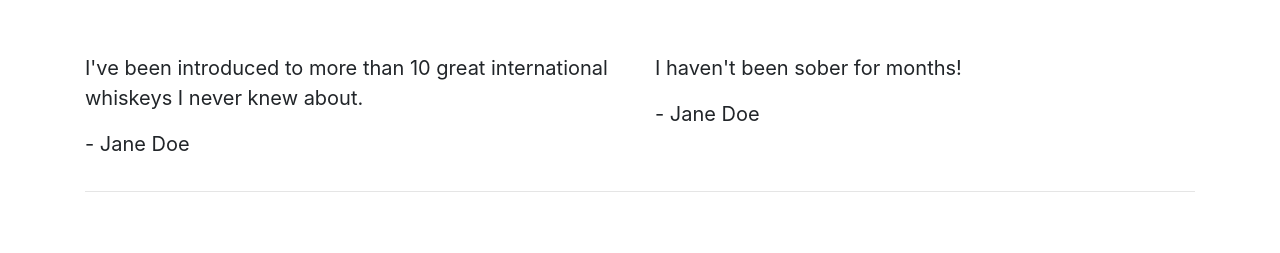
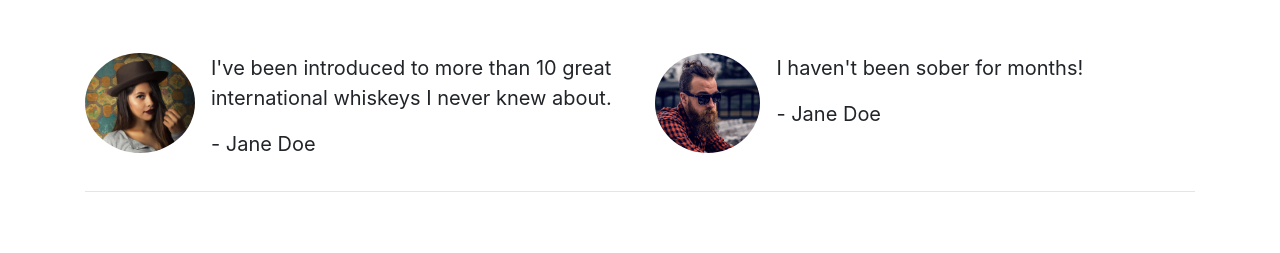
Before and after one commit to KimBergstroem/bootstrap-walkthrought, a website: page index.html in a window 1280 px wide. Shown: the part 544-797 px from the top of the page. Drawn offline with nearby package versions, Linux system fonts and the light colour scheme.

Commit message:
Add: 2 images to display on L screens for quote section

```diff
--- a/index.html
+++ b/index.html
@@ -55,16 +55,31 @@
             </div>
             <div class="row">
                 <div class="col-12 col-md-6">
+                    <div class="media">
+                        <div class="d-none d-sm-block">
+                            <img src="docs/images/girl-image.png" class="rounded-circle mr-3" height=100 alt="image">
+                        </div>
+                        <div class="media-body">
                             <blockquote class="blockquote">
-                        <p>I've been introduced to more than 10 great international whiskeys I never knew about.</p>
+                                <p>I've been introduced to more than 10 great international whiskeys I never knew about.
+                                </p>
                                 <p>- Jane Doe</p>
                             </blockquote>
                         </div>
+                    </div>
+                </div>
                 <div class="col-12 col-md-6">
+                    <div class="media">
+                        <div class="d-none d-sm-block">
+                            <img src="docs/images/guy-image.png" class="rounded-circle mr-3" height=100 alt="image">
+                        </div>
+                        <div class="media-body">
                             <blockquote class="blockquote">
                                 <p>I haven't been sober for months!</p>
                                 <p>- Jane Doe</p>
                             </blockquote>
+                        </div>
+                    </div>
                 </div>
         </section>
         <!-- /.quotes -->
```
Also changed, not shown: docs/images/girl-image.png (added), docs/images/guy-image.png (added). Lines whose indentation alone changed are shown as unchanged.
